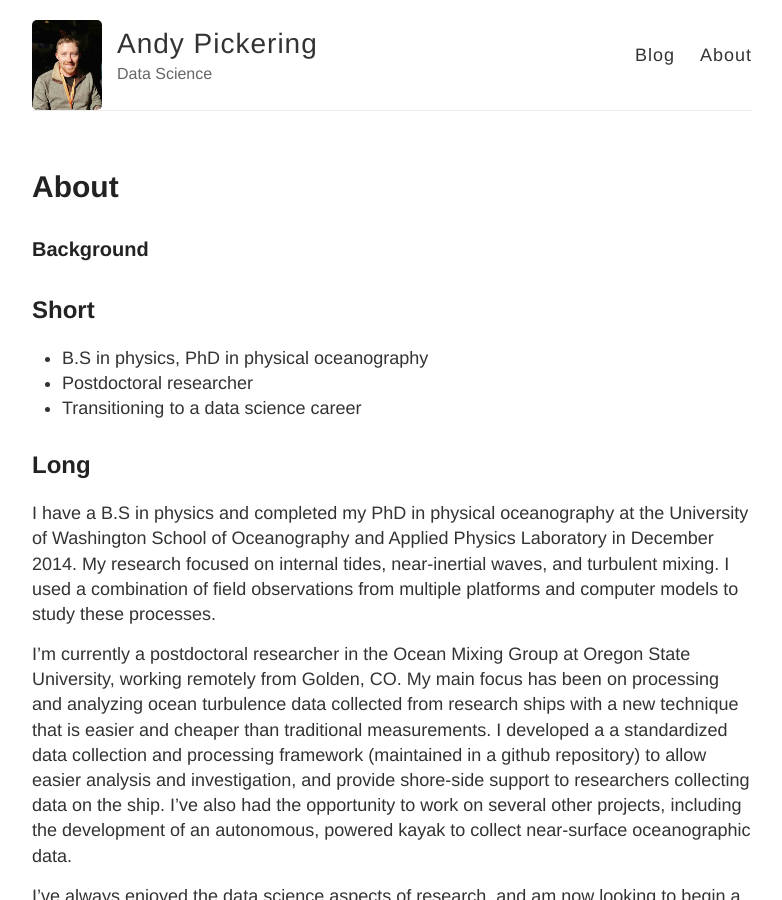
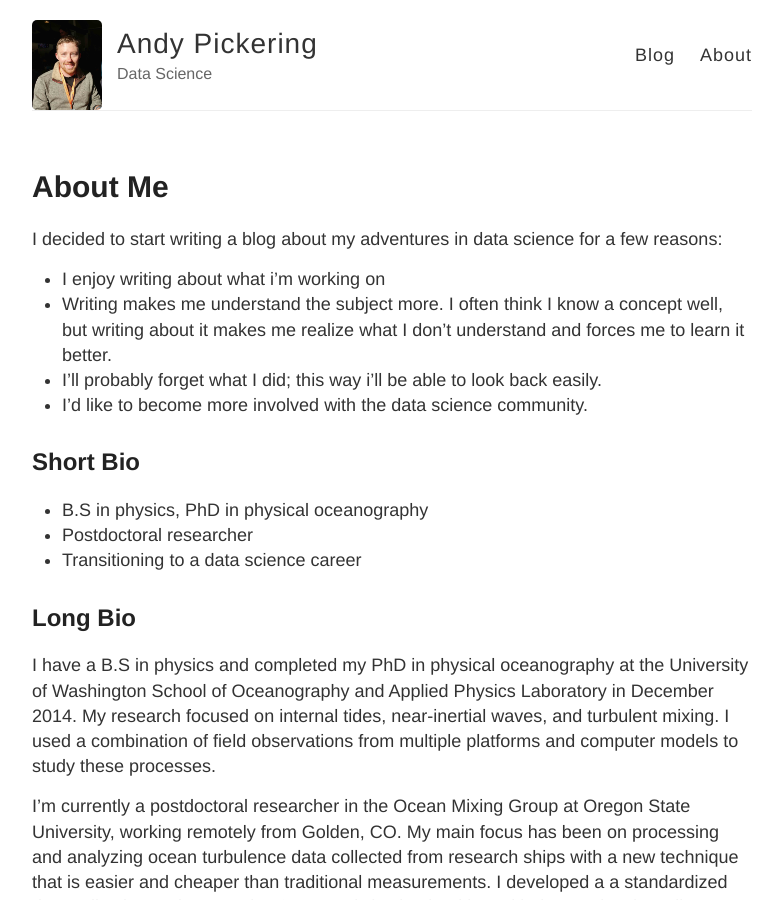
Before and after one commit to andypicke/andypicke.github.io, a Jekyll site: the page built from about.md, in a window 1280 px wide and 900 px high. Shown: the whole window, without its empty margins (248-1030 px from the left). Built offline with Jekyll 4.4.1, drawn with Linux system fonts in a browser that asks for light colours.

Commit message:
Update about.md

```diff
--- a/about.md
+++ b/about.md
@@ -1,18 +1,21 @@
 ---
 layout: page
-title: About
+title: About Me
 permalink: /about/
 ---
 
+I decided to start writing a blog about my adventures in data science for a few reasons:
+- I enjoy writing about what i'm working on
+- Writing makes me understand the subject more. I often think I know a concept well, but writing about it makes me realize what I don't understand and forces me to learn it better.
+- I'll probably forget what I did; this way i'll be able to look back easily.
+- I'd like to become more involved with the data science community.
 
-### Background
-
-## Short
+## Short Bio
 - B.S in physics, PhD in physical oceanography
 - Postdoctoral researcher
 - Transitioning to a data science career
 
-## Long
+## Long Bio
 
 I have a B.S in physics and completed my PhD in physical oceanography at the University of Washington School of Oceanography and Applied Physics Laboratory in December 2014. My research focused on internal tides, near-inertial waves, and turbulent mixing. I used a combination of field observations from multiple platforms and computer models to study these processes.
 
```
